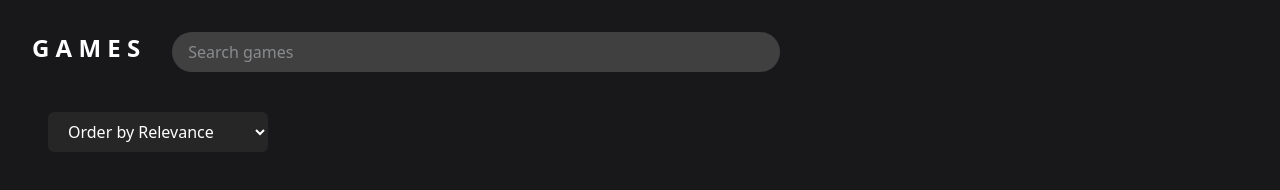
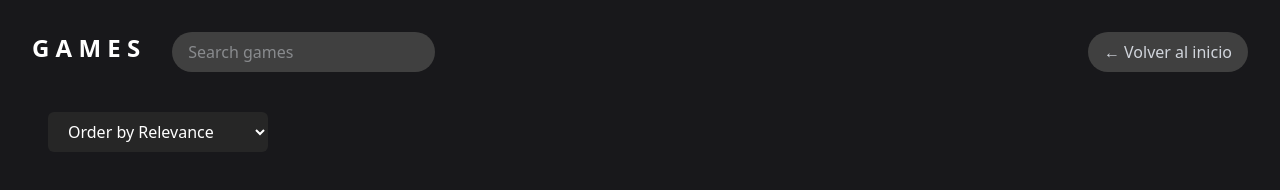
Before and after one commit to bloppaa/taller-2-webmovil, a plain HTML site: page frontend/pages/games.html in a window 1280 px wide. Drawn offline with nearby package versions, Linux system fonts and the light colour scheme; no server answers.

Commit message:
feat: requirements

```diff
--- a/frontend/pages/games.html
+++ b/frontend/pages/games.html
@@ -11,14 +11,24 @@
     />
   </head>
   <body class="bg-zinc-900 py-4 px-8">
-    <header class="flex gap-8 bg-zinc-900 text-white py-4">
+    <header
+      class="flex bg-zinc-900 text-white py-4 justify-between items-center"
+    >
+      <div class="flex gap-8">
         <h1 class="text-2xl font-bold">G A M E S</h1>
         <input
           type="text"
           id="search"
           placeholder="Search games"
-        class="bg-neutral-700 rounded-full py-2 px-4 w-1/2 text-gray-300"
+          class="bg-neutral-700 rounded-full py-2 px-4 text-gray-300"
         />
+      </div>
+      <button
+        onclick="window.location.href='../index.html'"
+        class="bg-neutral-700 py-2 px-4 rounded-full text-gray-300"
+      >
+        ← Volver al inicio
+      </button>
     </header>
 
     <div class="container mx-auto px-4 py-6">
```
Also changed, not shown: requirements.txt (added, +25 -0 lines), frontend/images/sun.png (deleted). Lines whose indentation alone changed are shown as unchanged.
